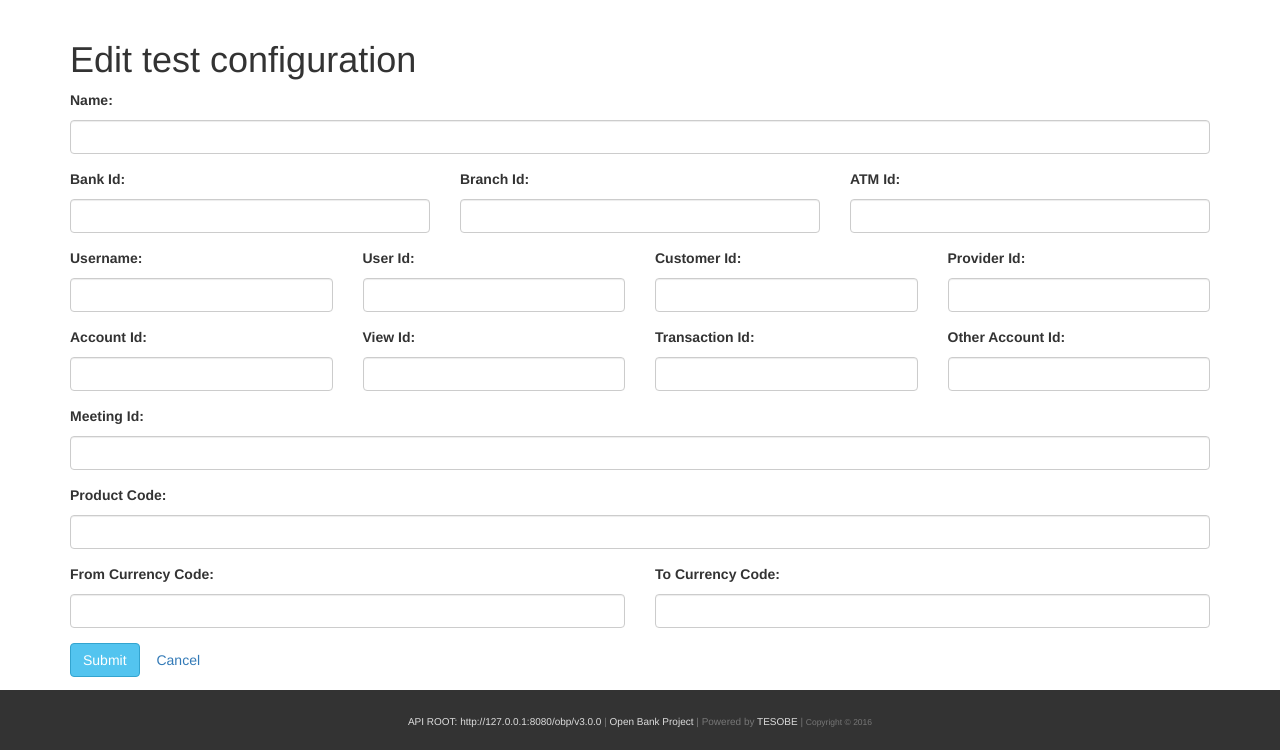
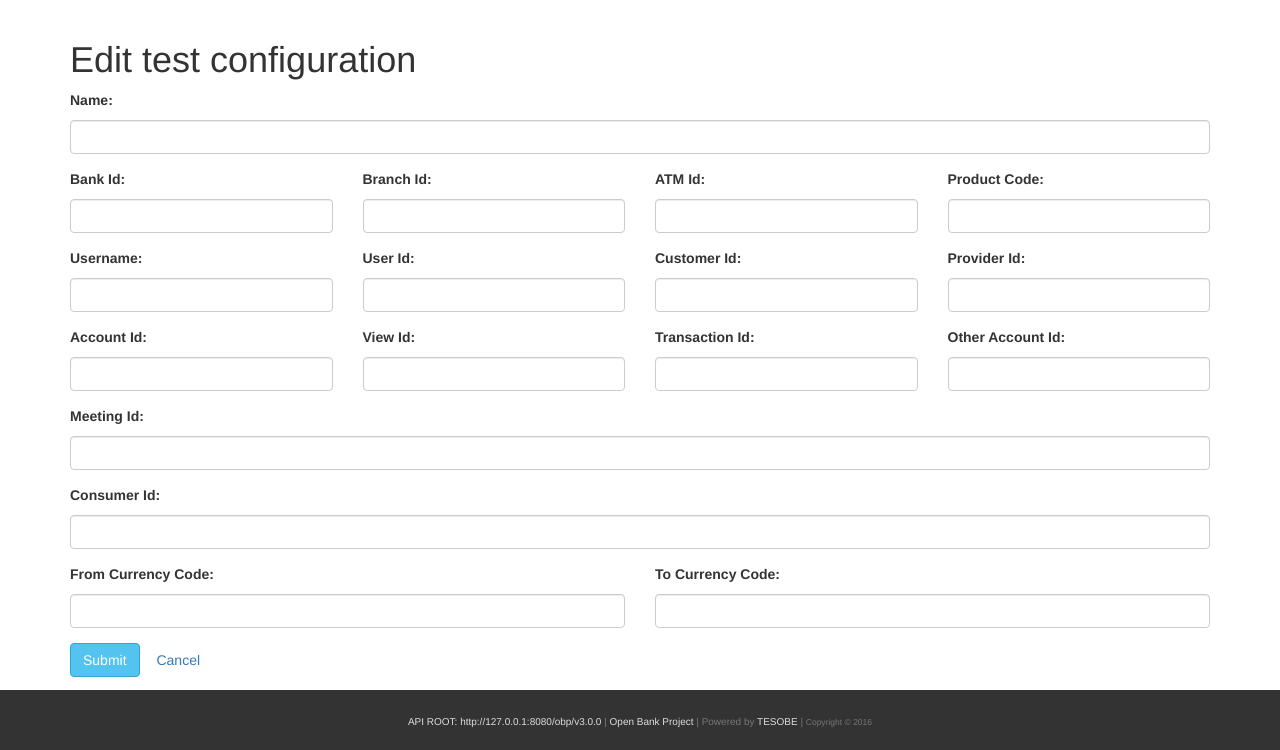
Before and after one commit to OpenBankProject/API-Tester, a Django app: page /runtests/testconfig/add/ in a window 1280 px wide. Shown: the part 50-800 px from the top of the page. Run offline with Django 3.2, Linux system fonts and the light colour scheme; the visitor is signed in with stand-in values (Sample User, id 1); data that the repository does not hold is empty; parts of the project's set-up code (start-up, migrations or seed data) failed here and were passed over; some libraries are stand-ins or nearby versions.

Commit message:
Added consumer_id to TestConfiguration

```diff
--- a/apitester/runtests/models.py
+++ b/apitester/runtests/models.py
@@ -127,6 +127,13 @@ class TestConfiguration(models.Model):
         blank=True,
         null=True,
     )
+    consumer_id = models.CharField(
+        max_length=255,
+        verbose_name='Consumer Id',
+        help_text='Consumer identifier of a registered app',
+        blank=True,
+        null=True,
+    )
 
     class Meta:
         verbose_name = 'Test Configuration'
--- a/apitester/runtests/templates/runtests/testconfiguration_form.html
+++ b/apitester/runtests/templates/runtests/testconfiguration_form.html
@@ -17,25 +17,32 @@
 
 
         <div class="row">
-            <div class="col-xs-12 col-sm-4">
+            <div class="col-xs-12 col-sm-6 col-md-3">
                 <div class="form-group">
                     {{ form.bank_id.errors }}
                     <label for="bank_id">{{ form.bank_id.label_tag }}</label>
                     {{ form.bank_id }}
                 </div>
             </div>
-            <div class="col-xs-12 col-sm-4">
+            <div class="col-xs-12 col-sm-6 col-md-3">
                 <div class="form-group">
                     {{ form.branch_id.errors }}
                     <label for="branch_id">{{ form.branch_id.label_tag }}</label>
                     {{ form.branch_id }}
                 </div>
             </div>
-            <div class="col-xs-12 col-sm-4">
+            <div class="col-xs-12 col-sm-6 col-md-3">
                 <div class="form-group">
                     {{ form.atm_id.errors }}
                     <label for="atm_id">{{ form.atm_id.label_tag }}</label>
                     {{ form.atm_id }}
+                </div>
+            </div>
+            <div class="col-xs-12 col-sm-6 col-md-3">
+                <div class="form-group">
+                    {{ form.product_code.errors }}
+                    <label for="product_code">{{ form.product_code.label_tag }}</label>
+                    {{ form.product_code }}
                 </div>
             </div>
         </div>
@@ -110,9 +117,9 @@
         </div>
 
         <div class="form-group">
-            {{ form.product_code.errors }}
-            <label for="product_code">{{ form.product_code.label_tag }}</label>
-            {{ form.product_code }}
+            {{ form.consumer_id.errors }}
+            <label for="meeting_id">{{ form.consumer_id.label_tag }}</label>
+            {{ form.consumer_id }}
         </div>
 
         <div class="row">
--- a/apitester/runtests/views.py
+++ b/apitester/runtests/views.py
@@ -25,7 +25,7 @@ URLPATH_REPLACABLES = [
     'USERNAME', 'BANK_ID', 'BRANCH_ID', 'ATM_ID', 'OTHER_ACCOUNT_ID',
     'ACCOUNT_ID', 'VIEW_ID', 'USER_ID', 'PROVIDER_ID', 'CUSTOMER_ID',
     'TRANSACTION_ID', 'FROM_CURRENCY_CODE', 'TO_CURRENCY_CODE', 'PRODUCT_CODE',
-    'MEETING_ID',
+    'MEETING_ID', 'CONSUMER_ID',
 ]
 
 
```
Also changed, not shown: apitester/runtests/templates/runtests/index.html (+12 -0 lines), apitester/runtests/migrations/0002_testconfiguration_consumer_id.py (added).
